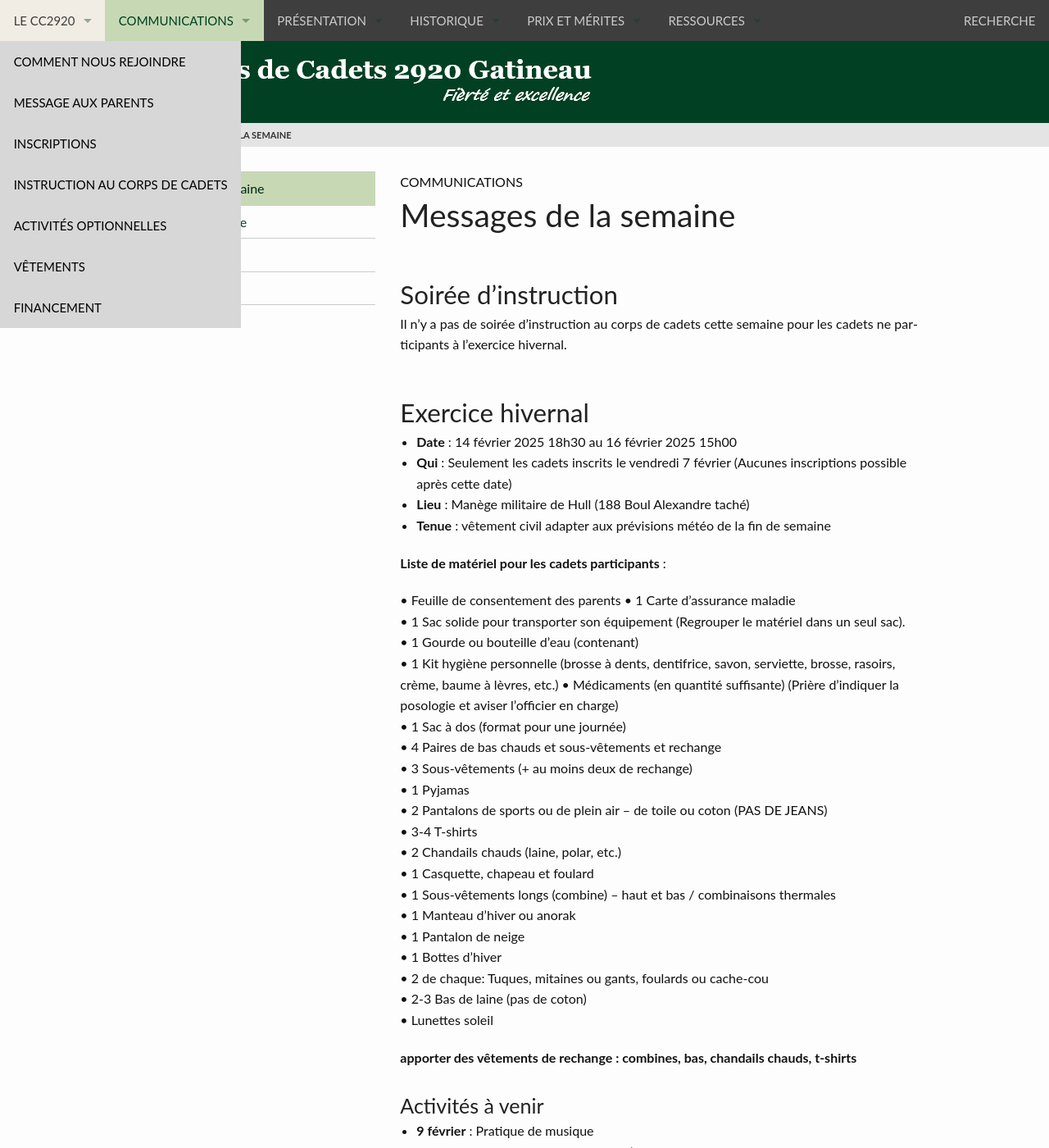
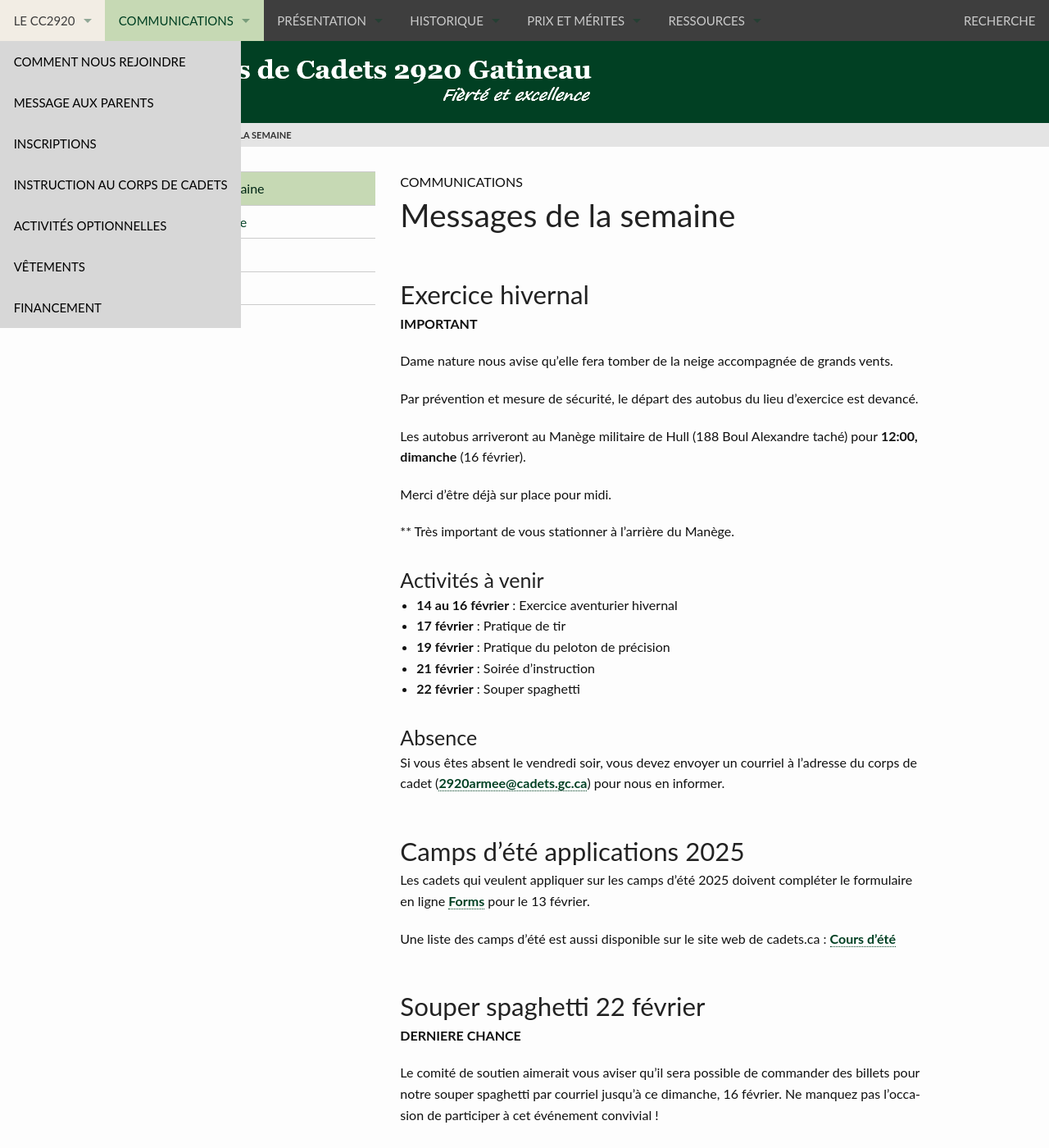
Before and after one commit to CC2920/web, a Jekyll site: the page built from _communications/messages.md, in a window 1280 px wide and 1400 px high. Shown: the whole window at 82% size. Built offline with Jekyll 4.4.1, drawn with Linux system fonts in a browser that asks for light colours; some of the changed text lies outside the part shown.

Commit message:
Message du retour

```diff
--- a/_communications/messages.md
+++ b/_communications/messages.md
@@ -3,52 +3,27 @@ title:  "Messages de la semaine"
 layout: "messages"
 ---
 
-## Soirée d'instruction
-Il n'y a pas de soirée d'instruction au corps de cadets cette semaine pour les cadets ne participants à l'exercice hivernal.
+
 
 ## Exercice hivernal
-- **Date** : 14 février 2025 18h30 au 16 février 2025 15h00
-- **Qui** : Seulement les cadets inscrits le vendredi 7 février (Aucunes inscriptions possible après cette date)
-- **Lieu** : Manège militaire de Hull (188 Boul Alexandre taché)
-- **Tenue** : vêtement civil adapter aux prévisions météo de la fin de semaine
 
+**IMPORTANT**
 
-**Liste de matériel pour les cadets participants** :
+Dame nature nous avise qu’elle fera tomber de la neige accompagnée de grands vents.
 
-•	Feuille de consentement des parents
-•	1 Carte d’assurance maladie
-•	1 Sac solide pour transporter son équipement (Regrouper le matériel dans un seul sac).
-•	1 Gourde ou bouteille d’eau (contenant)
-•	1 Kit hygiène personnelle (brosse à dents, dentifrice, savon, serviette, brosse, rasoirs, crème, baume à lèvres, etc.)
-•	Médicaments (en quantité suffisante) (Prière d’indiquer la posologie et aviser l’officier en charge)
-•	1 Sac à dos (format pour une journée)
-•	4 Paires de bas chauds et sous-vêtements et rechange
-•	3 Sous-vêtements (+ au moins deux de rechange)
-•	1 Pyjamas
-•	2 Pantalons de sports ou de plein air – de toile ou coton (PAS DE JEANS)
-•	3-4 T-shirts
-•	2 Chandails chauds (laine, polar, etc.)
-•	1 Casquette, chapeau et foulard
-•	1 Sous-vêtements longs (combine) – haut et bas / combinaisons thermales
-•	1 Manteau d’hiver ou anorak
-•	1 Pantalon de neige
-•	1 Bottes d’hiver
-•	2 de chaque: Tuques, mitaines ou gants, foulards ou cache-cou
-•	2-3 Bas de laine (pas de coton)
-•	Lunettes soleil
+Par prévention et mesure de sécurité, le départ des autobus du lieu d’exercice est devancé.
 
-**apporter des vêtements de rechange : combines, bas, chandails chauds, t-shirts**
+Les autobus arriveront au Manège militaire de Hull (188 Boul Alexandre taché) pour **12:00, dimanche** (16 février).
+
+Merci d’être déjà sur place pour midi.
+
+** Très important de vous stationner à l’arrière du Manège.
 
 
 
 
 ### Activités à venir
 
-- **9 février** : Pratique de musique
-- **9 février** : conférence sur les camps d'été en virtuel
-- **10 février** : Pratique de tir
-- **12 février** : Soirée de préparation pour l'exercice aventurier hivernal pour les cadets de niveau rouge, argent, or et séniors
-- **13 février** : Date limite pour appliquer sur les camps d'été
 - **14 au 16 février** : Exercice aventurier hivernal
 - **17 février** : Pratique de tir
 - **19 février** : Pratique du peloton de précision
```
